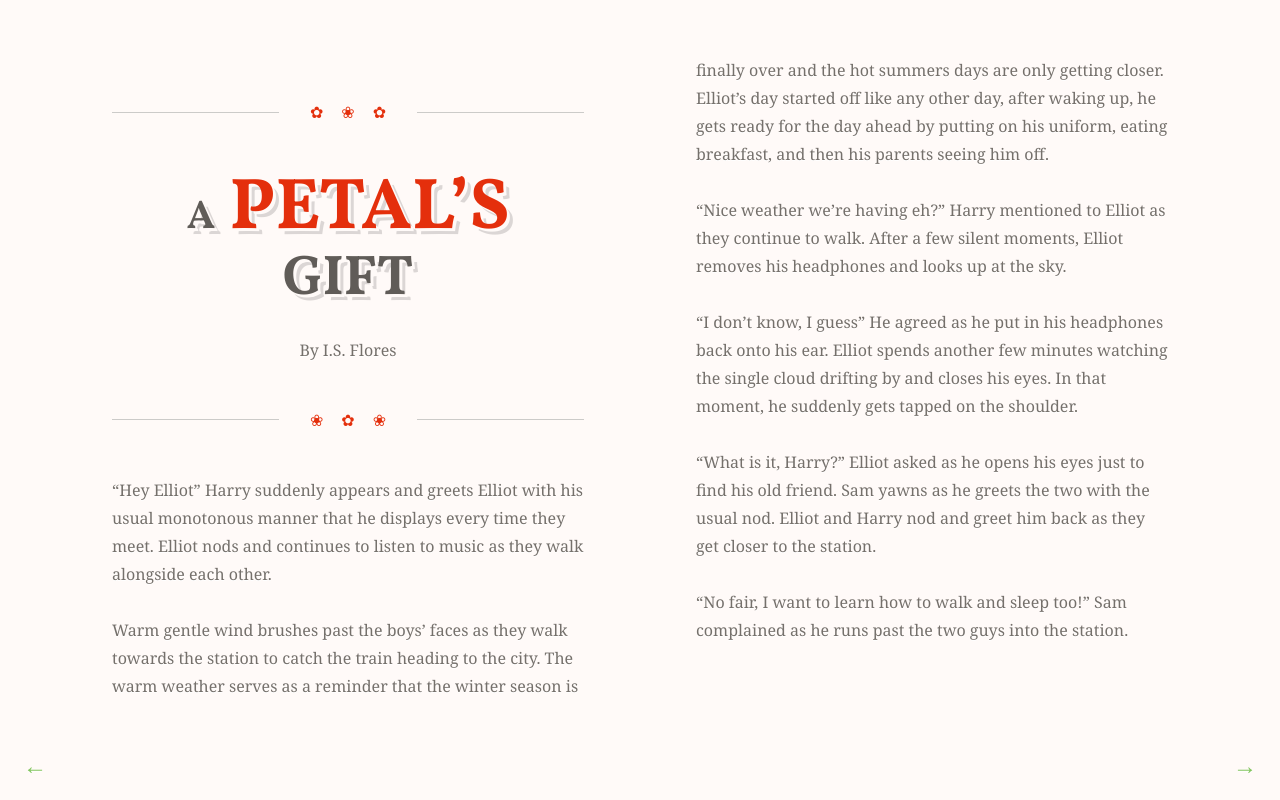
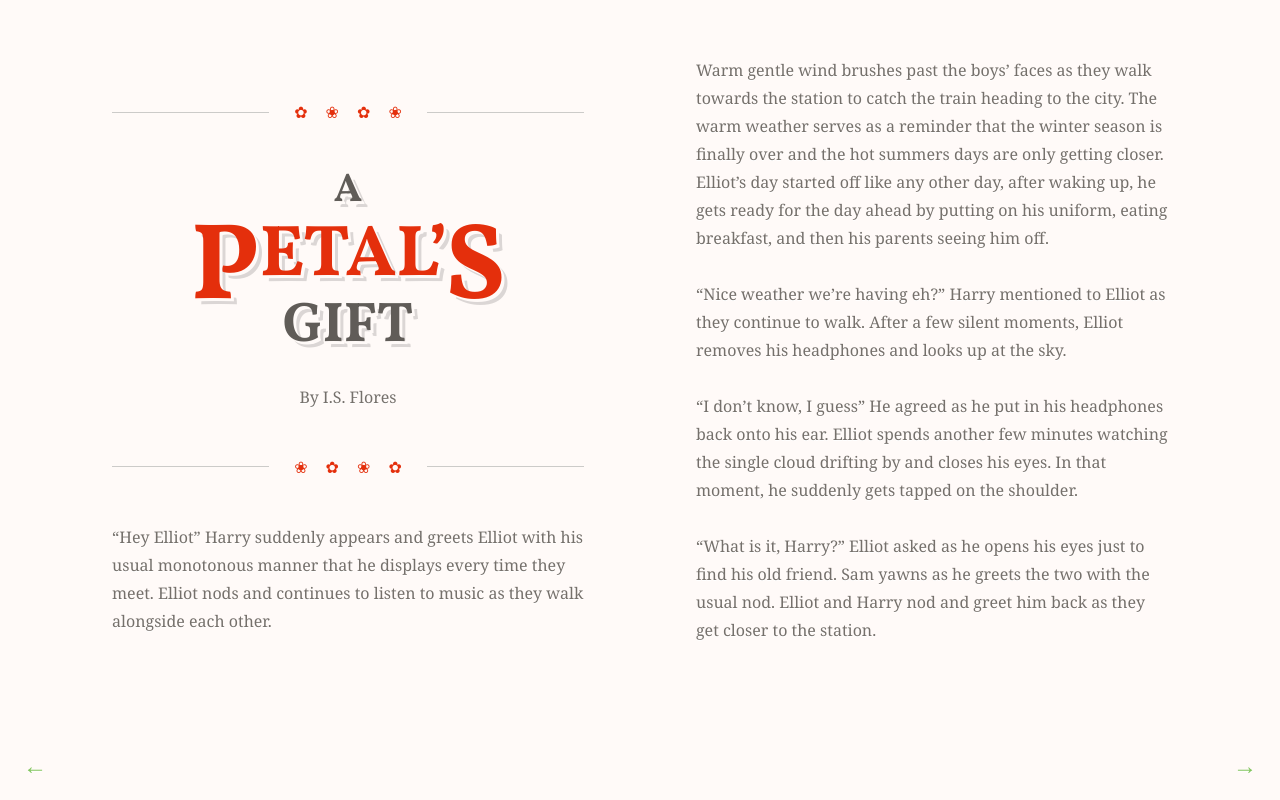
Before and after one commit to harveycabaguio/petals-gift, a plain HTML site: page index.html in a window 1280 px wide. Drawn offline with nearby package versions, Linux system fonts and the light colour scheme; a web font is replaced by a local one.

Commit message:
header style changes

```diff
--- a/index.html
+++ b/index.html
@@ -20,7 +20,10 @@
   <body>
     <div class="content-wrapper">
       <header>
-        <h1><span id="the">A</span> <span id="petal">Petal&rsquo;s </span><div id="gift">Gift</div></h1>
+        <h1>
+          <div id="the">A</div>
+          <div id="petal"><span class="bigger">P</span>etal<span class="tighter">&rsquo;</span><span class="bigger">s</span></div>
+          <div id="gift">Gift</div></h1>
         <p>By I.S. Flores</p>
       </header>
       <p><q>Hey Elliot</q> Harry suddenly appears and greets Elliot with his usual monotonous manner that he displays every time they meet. Elliot nods and continues to listen to music as they walk alongside each other. </p>
--- a/styles.css
+++ b/styles.css
@@ -85,11 +85,11 @@ header {
 }
 header::before,
 header::after {
-  content: "✿❀✿";
+  content: "✿❀✿❀";
   position: absolute;
   display: inline-block;
-  top: -12px;
-  width: 120px;
+  top: -14px;
+  width: 140px;
   left: 0;
   right: 0;
   margin-left: auto;
@@ -98,20 +98,32 @@ header::after {
 
   background-color: #fffaf8;
   color: #E42F0C;
-  line-height: 24px;
+  line-height: 28px;
   text-align: center;
   letter-spacing: 18px;
 }
 header::after {
-  content: "❀✿❀";
+  content: "❀✿❀✿";
   top: auto;
-  bottom: -12px;
+  bottom: -14px;
 }
 header #the {
   font-size: 40px;
 }
 header #petal {
+  display: flex;
+  flex-direction: row;
+  align-items: flex-start;
+  height: 84px;
   color: #E42F0C;
+}
+#petal .bigger {
+  font-size: 108px;
+  line-height: 112px;
+}
+#petal .tighter {
+  margin-left: -12px;
+  letter-spacing: -3px;
 }
 header #gift {
   font-size: 56px;
```
